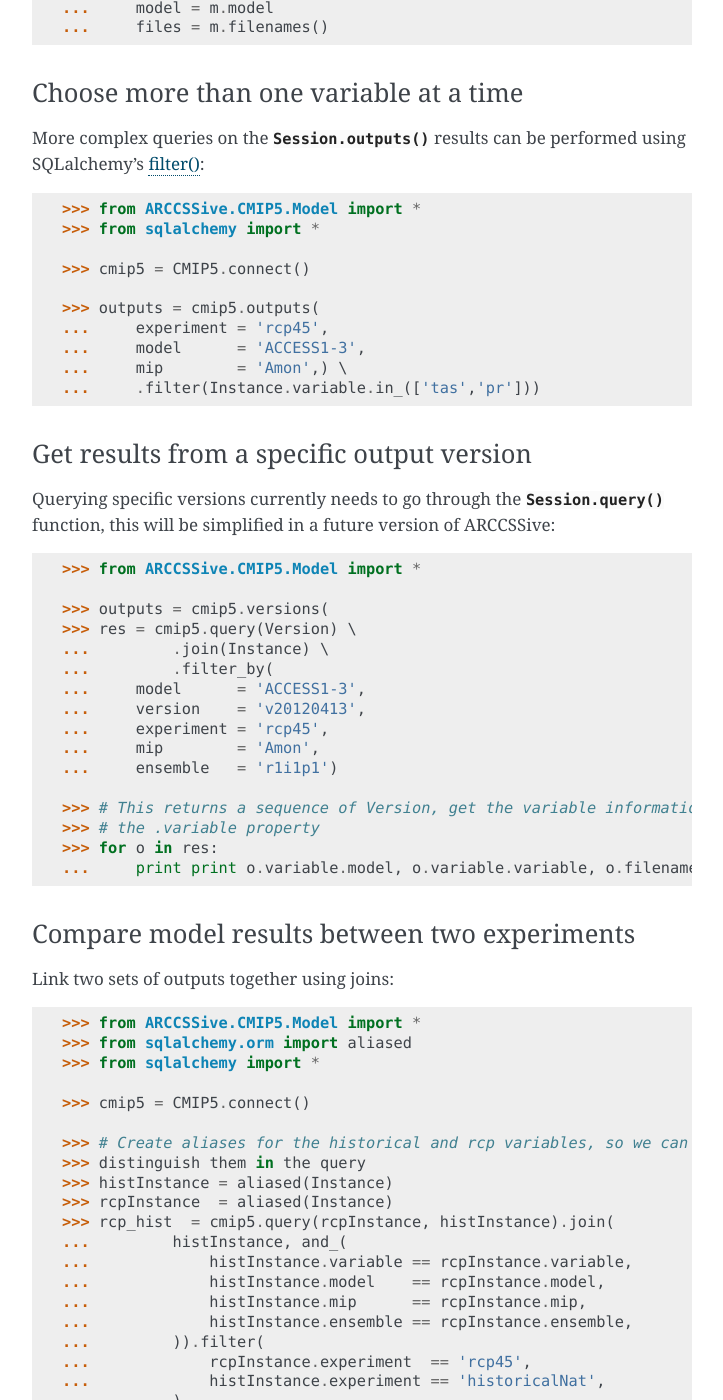
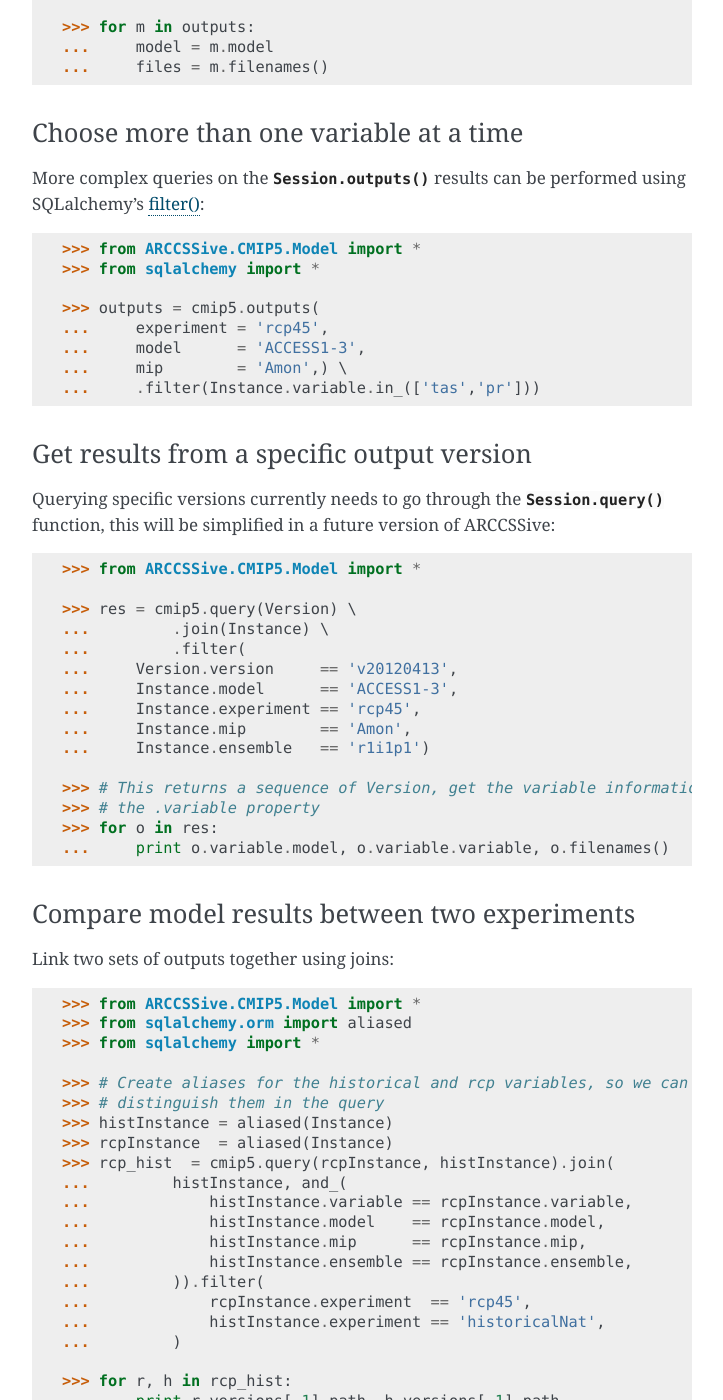
Before and after one commit to coecms/ARCCSSive, a Sphinx documentation site: the page built from docs/CMIP5.rst, in a window 1280 px wide and 1400 px high, scrolled down 1331 px. Shown: the whole window, without its empty margins (388-1111 px from the left). Built offline with Sphinx 7.4.7, drawn with Linux system fonts in a browser that asks for light colours; the version number could not be read and is left out; some of the changed text lies outside the part shown.

```diff
--- a/docs/CMIP5.rst
+++ b/docs/CMIP5.rst
@@ -85,8 +87,6 @@ SQLalchemy's `filter() <http://docs.sqlalchemy.org/en/rel_1_0/orm/tutorial.html#
     >>> from ARCCSSive.CMIP5.Model import *
     >>> from sqlalchemy import *
 
-    >>> cmip5 = CMIP5.connect()
-
     >>> outputs = cmip5.outputs(
     ...     experiment = 'rcp45',
     ...     model      = 'ACCESS1-3',
@@ -104,20 +104,19 @@ ARCCSSive:
 
     >>> from ARCCSSive.CMIP5.Model import *
 
-    >>> outputs = cmip5.versions(
     >>> res = cmip5.query(Version) \
     ...         .join(Instance) \
-    ...         .filter_by(
-    ...     model      = 'ACCESS1-3',
-    ...     version    = 'v20120413',
-    ...     experiment = 'rcp45',
-    ...     mip        = 'Amon',
-    ...     ensemble   = 'r1i1p1')
+    ...         .filter(
+    ...     Version.version     == 'v20120413',
+    ...     Instance.model      == 'ACCESS1-3',
+    ...     Instance.experiment == 'rcp45',
+    ...     Instance.mip        == 'Amon',
+    ...     Instance.ensemble   == 'r1i1p1')
 
     >>> # This returns a sequence of Version, get the variable information from
     >>> # the .variable property
     >>> for o in res:
-    ...     print print o.variable.model, o.variable.variable, o.filenames()
+    ...     print o.variable.model, o.variable.variable, o.filenames()
 
 Compare model results between two experiments
 ~~~~~~~~~~~~~~~~~~~~~~~~~~~~~~~~~~~~~~~~~~~~~
@@ -131,10 +130,8 @@ Link two sets of outputs together using joins:
     >>> from sqlalchemy.orm import aliased
     >>> from sqlalchemy import *
 
-    >>> cmip5 = CMIP5.connect()
-
     >>> # Create aliases for the historical and rcp variables, so we can
-    >>> distinguish them in the query
+    >>> # distinguish them in the query
     >>> histInstance = aliased(Instance)
     >>> rcpInstance  = aliased(Instance)
     >>> rcp_hist  = cmip5.query(rcpInstance, histInstance).join(
```
Also changed, not shown: other parts of docs/CMIP5.rst (+2 -0 lines), 6 other files.
